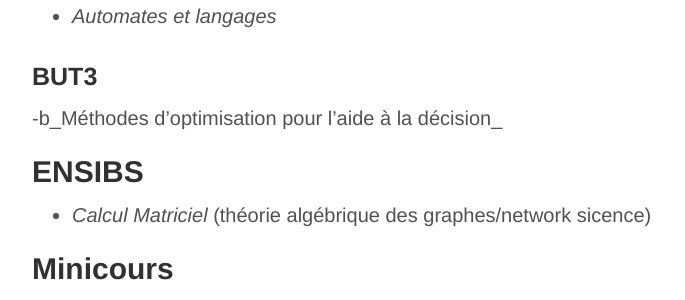
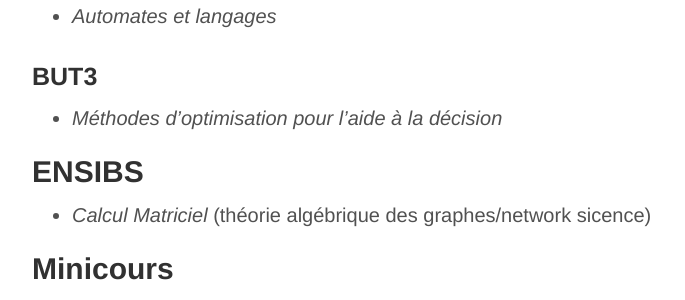
Before and after one commit to thibgodin/thibgodin.github.io, a Jekyll site: the page built from teaching.md, in a window 1280 px wide. Shown: the part 440-740 px from the top of the page, without its empty margins (248-933 px from the left). Built offline with Jekyll 4.4.1, drawn with Linux system fonts in a browser that asks for light colours.

```diff
--- a/teaching.md
+++ b/teaching.md
@@ -23,7 +23,7 @@ title: Teaching
 ### BUT3
 
 
--b_Méthodes d'optimisation pour l'aide à la décision_
+- _Méthodes d'optimisation pour l'aide à la décision_
 
 
 
```
